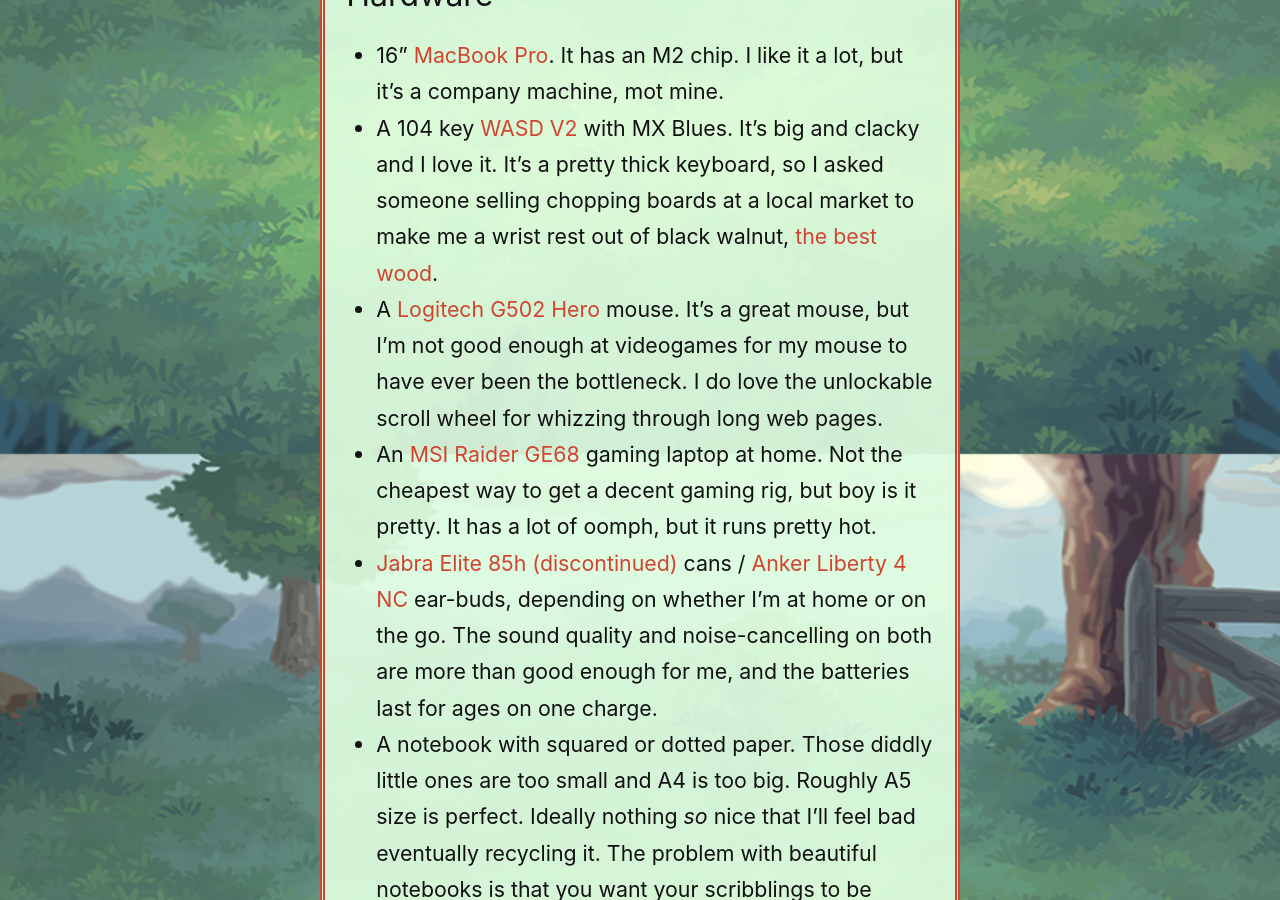
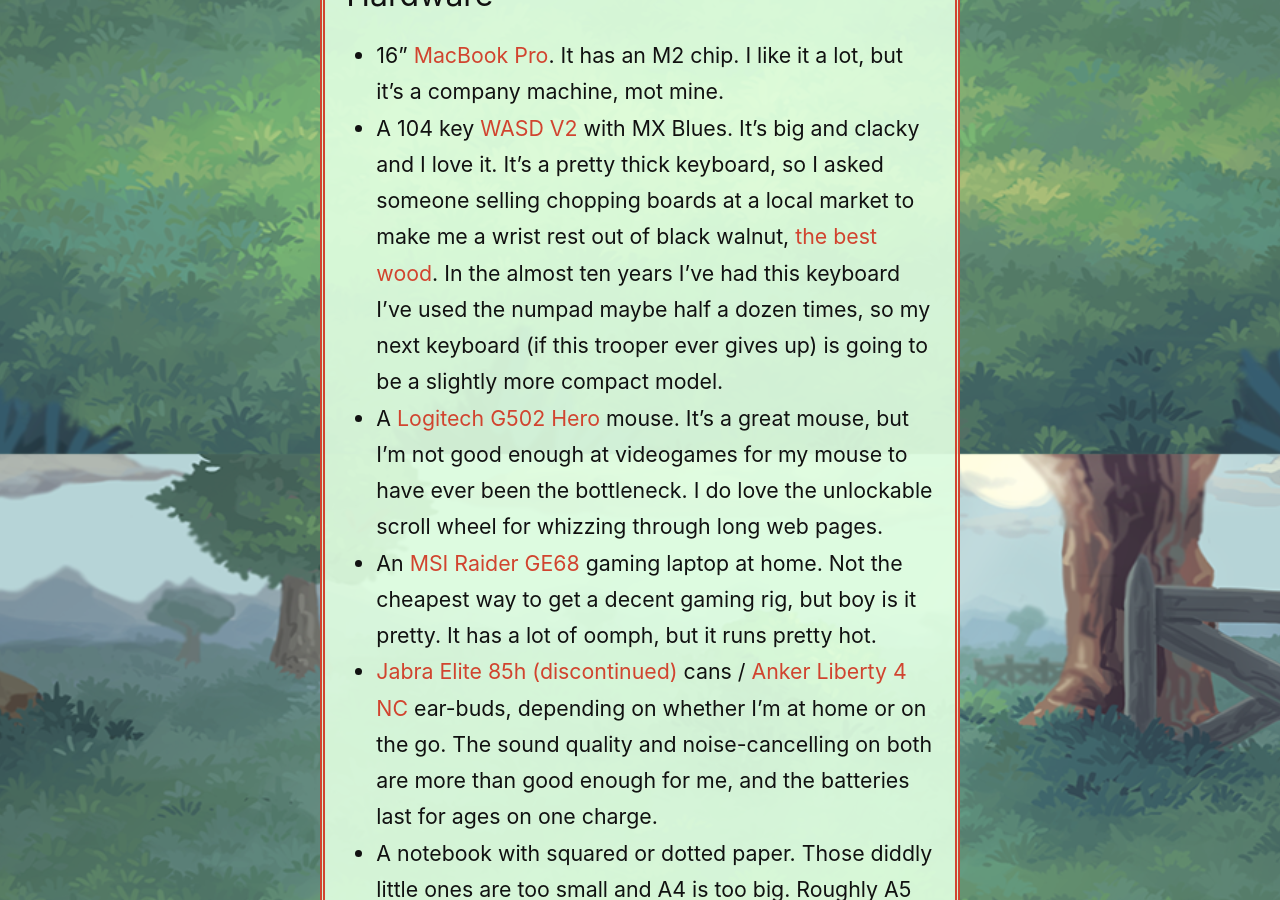
Before and after one commit to jsrn/jsrn.github.io, a Jekyll site: the page built from uses.md, in a window 1280 px wide and 900 px high, scrolled down 446 px. Built offline with Jekyll 4.4.1, drawn with Linux system fonts in a browser that asks for light colours.

Commit message:
I never use my numpad

```diff
--- a/uses.md
+++ b/uses.md
@@ -6,7 +6,7 @@
 ## Hardware
 
 - 16" [MacBook Pro](https://www.apple.com/uk/shop/buy-mac/macbook-pro). It has an M2 chip. I like it a lot, but it's a company machine, mot mine.
-- A 104 key [WASD V2](https://www.wasdkeyboards.com/products/mechanical-keyboards.html) with MX Blues. It's big and clacky and I love it. It's a pretty thick keyboard, so I asked someone selling chopping boards at a local market to make me a wrist rest out of black walnut, [the best wood](/best).
+- A 104 key [WASD V2](https://www.wasdkeyboards.com/products/mechanical-keyboards.html) with MX Blues. It's big and clacky and I love it. It's a pretty thick keyboard, so I asked someone selling chopping boards at a local market to make me a wrist rest out of black walnut, [the best wood](/best). In the almost ten years I've had this keyboard I've used the numpad maybe half a dozen times, so my next keyboard (if this trooper ever gives up) is going to be a slightly more compact model.
 - A [Logitech G502 Hero](https://www.logitechg.com/en-gb/products/gaming-mice/g502-hero-gaming-mouse.910-005471.html) mouse. It's a great mouse, but I'm not good enough at videogames for my mouse to have ever been the bottleneck. I do love the unlockable scroll wheel for whizzing through long web pages.
 - An [MSI Raider GE68](https://www.msi.com/Laptop/Raider-GE68-HX-13VX) gaming laptop at home. Not the cheapest way to get a decent gaming rig, but boy is it pretty. It has a lot of oomph, but it runs pretty hot.
 - [Jabra Elite 85h (discontinued)](https://www.jabra.com/supportpages/jabra-elite-85h) cans / [Anker Liberty 4 NC](https://us.soundcore.com/products/liberty-4-nc-a3947z61) ear-buds, depending on whether I'm at home or on the go. The sound quality and noise-cancelling on both are more than good enough for me, and the batteries last for ages on one charge.
```
